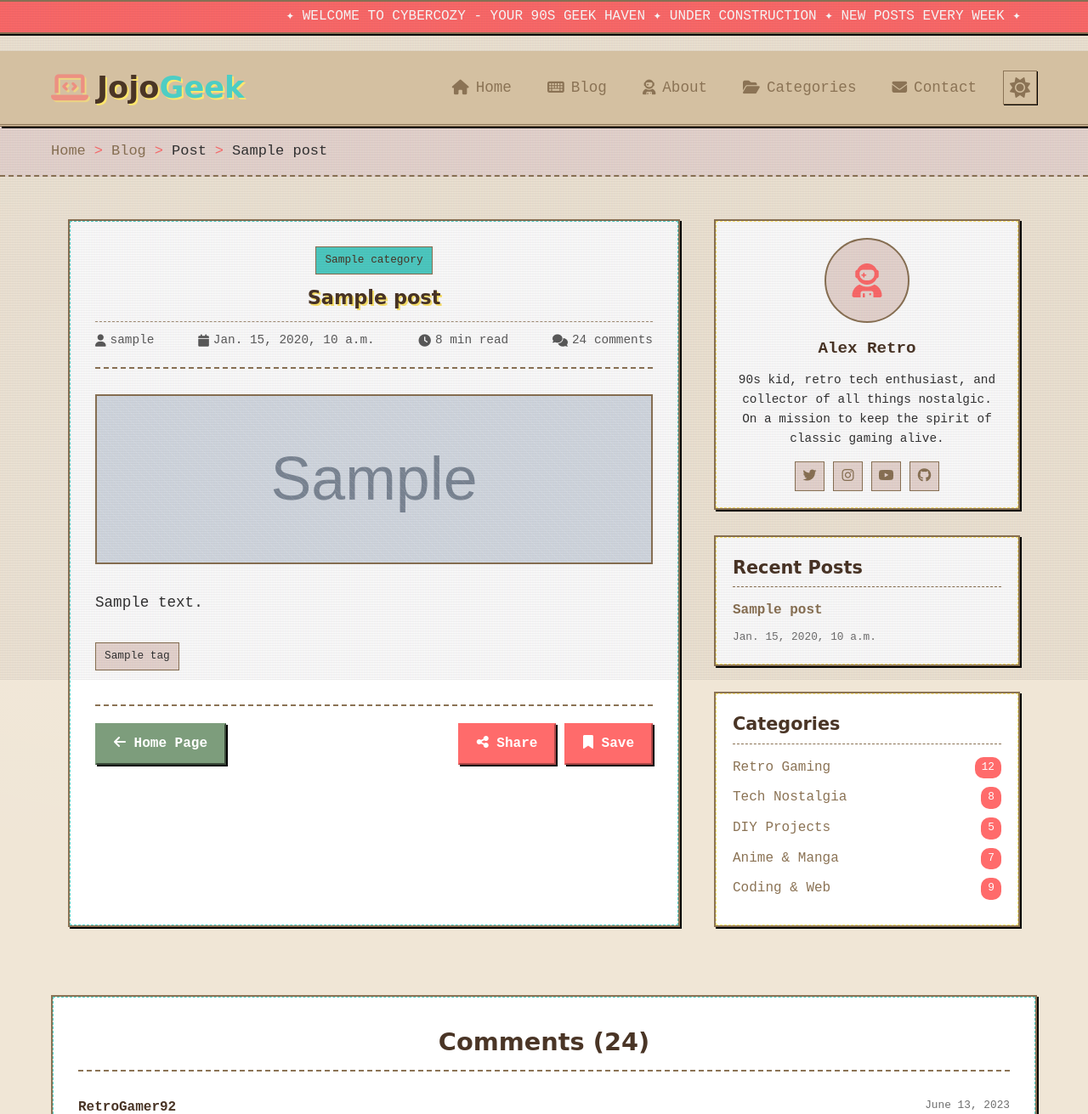
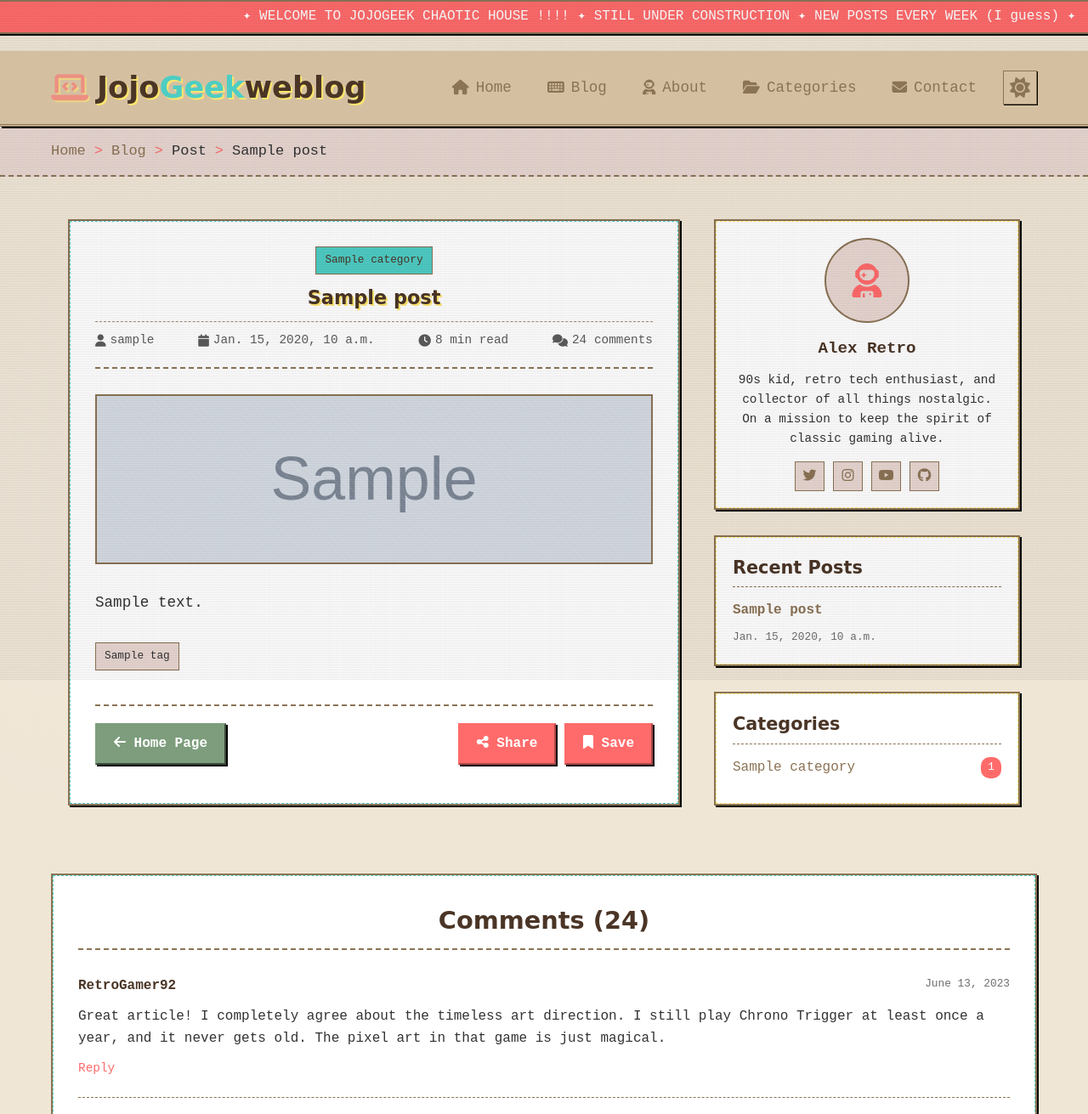
Before and after one commit to pariya-tavangar/jojogeek-weblog, a Django app: a page that uses myblog/templates/post_detail.html in a window 1280 px wide. Shown: the top 1311 px of the page at 85% size. Run offline with Django 5.2, Linux system fonts and the light colour scheme; tables that the repository leaves empty hold one stand-in row (values such as "Sample post"); grey boxes marked "Sample" are stand-in pictures.

```diff
--- /dev/null
+++ b/myblog/appblog/context_processors.py
@@ -0,0 +1,6 @@
+from django.db.models import Count
+from .models import Category
+
+def top_categories(request):
+    categories = (Category.objects.annotate(post_count=Count('posts')).order_by('-post_count')[:5])
+    return {'top_categories': categories}
--- a/myblog/appblog/models.py
+++ b/myblog/appblog/models.py
@@ -24,7 +24,8 @@ class Post(models.Model):
     image = models.ImageField(upload_to='post_images/', blank=True,null=True)
     tags = models.ManyToManyField(Tag, related_name='posts', blank=True)
     author = models.ForeignKey(User, on_delete=models.CASCADE,related_name='posts')
-    category = models.ForeignKey(Category, on_delete=models.SET_NULL, null=True, blank=True)
+    # category = models.ForeignKey(Category, on_delete=models.SET_NULL, null=True, blank=True)
+    category = models.ForeignKey(Category,on_delete=models.CASCADE,related_name="posts")
 
     def __str__(self):
         return self.title
--- a/myblog/appblog/urls.py
+++ b/myblog/appblog/urls.py
@@ -4,4 +4,5 @@ from . import views
 urlpatterns = [
     path('',views.home, name='home'),
     path('post/<str:title>/', views.post_detail, name='post_detail'),
+    path("category/<int:category_id>/", views.category_detail, name="category_detail"),
 ]
--- a/myblog/appblog/views.py
+++ b/myblog/appblog/views.py
@@ -1,5 +1,5 @@
 from django.shortcuts import render, get_object_or_404
-from .models import Post
+from .models import Post,Category
 from django.utils.text import slugify
 from django.core.paginator import Paginator
 
@@ -22,3 +22,9 @@ def post_detail(request,  title):
     for p in posts:
         if slugify(p.title) == title:
             return render(request,"post_detail.html",{'post':p,'recent_posts':recent_posts})
+
+
+def category_detail(request, category_id):
+    category = get_object_or_404(Category, id=category_id)
+    posts = category.posts.all()
+    return render(request, "category_detail.html", {"category": category, "posts": posts})
--- a/myblog/myblog/settings.py
+++ b/myblog/myblog/settings.py
@@ -62,6 +62,7 @@ TEMPLATES = [
                 'django.template.context_processors.request',
                 'django.contrib.auth.context_processors.auth',
                 'django.contrib.messages.context_processors.messages',
+                'appblog.context_processors.top_categories',
             ],
         },
     },
--- a/myblog/templates/post_detail.html
+++ b/myblog/templates/post_detail.html
@@ -4,7 +4,7 @@
 <head>
     <meta charset="UTF-8">
     <meta name="viewport" content="width=device-width, initial-scale=1.0">
-    <title>Why SNES Games Still Hold Up Today | CyberCozy</title>
+    <title>✦ {{post.title}} ✦</title>
     <link rel="stylesheet" href="https://cdnjs.cloudflare.com/ajax/libs/font-awesome/6.4.0/css/all.min.css">
     <link rel="stylesheet" href="{% static 'css/post_detail.css' %}">
 </head>
@@ -12,7 +12,7 @@
     <!-- Marquee -->
     <div class="marquee">
         <div class="marquee-content">
-            ✦ WELCOME TO CYBERCOZY - YOUR 90S GEEK HAVEN ✦ UNDER CONSTRUCTION ✦ NEW POSTS EVERY WEEK ✦
+            ✦ WELCOME TO JOJOGEEK CHAOTIC HOUSE !!!! ✦ STILL UNDER CONSTRUCTION ✦ NEW POSTS EVERY WEEK (I guess) ✦
         </div>
     </div>
 
@@ -22,7 +22,7 @@
             <div class="header-content">
                 <div class="logo">
                     <i class="fas fa-laptop-code blink"></i>
-                    Jojo<span>Geek</span>
+                    Jojo<span>Geek</span>weblog
                 </div>
 
                 <!-- Desktop Navigation -->
@@ -102,9 +102,9 @@
                         <span><i class="fas fa-comments"></i> 24 comments</span>
                     </div>
                 </div>
-
+                {% if post.image %}
                 <div class="post-image" style="background-image: url({{post.image.url}});"></div>
-
+                {% endif %}
                 <div class="post-body">
                     {{post.content}}
                    <!-- <p>In an era of photorealistic graphics and complex open worlds, there's something remarkably enduring about the 16-bit classics of the Super Nintendo Entertainment System. Released over three decades ago, these games continue to captivate players young and old. But what is it about these pixelated adventures that makes them stand the test of time?</p>
@@ -201,22 +201,14 @@
                 <!-- Categories Widget -->
                 <div class="sidebar-widget categories">
                     <h3 class="widget-title">Categories</h3>
+
                     <ul>
+                        {% for cat in top_categories %}
                         <li>
-                            <a href="#">Retro Gaming <span class="category-count">12</span></a>
+                            <a href="/">{{cat.name}}<span class="category-count">{{cat.post_count}}</span></a>
                         </li>
-                        <li>
-                            <a href="#">Tech Nostalgia <span class="category-count">8</span></a>
-                        </li>
-                        <li>
-                            <a href="#">DIY Projects <span class="category-count">5</span></a>
-                        </li>
-                        <li>
-                            <a href="#">Anime & Manga <span class="category-count">7</span></a>
-                        </li>
-                        <li>
-                            <a href="#">Coding & Web <span class="category-count">9</span></a>
-                        </li>
+                        {% endfor %}
+
                     </ul>
                 </div>
             </aside>
```
Also changed, not shown: myblog/templates/home.html (+5 -19 lines).
